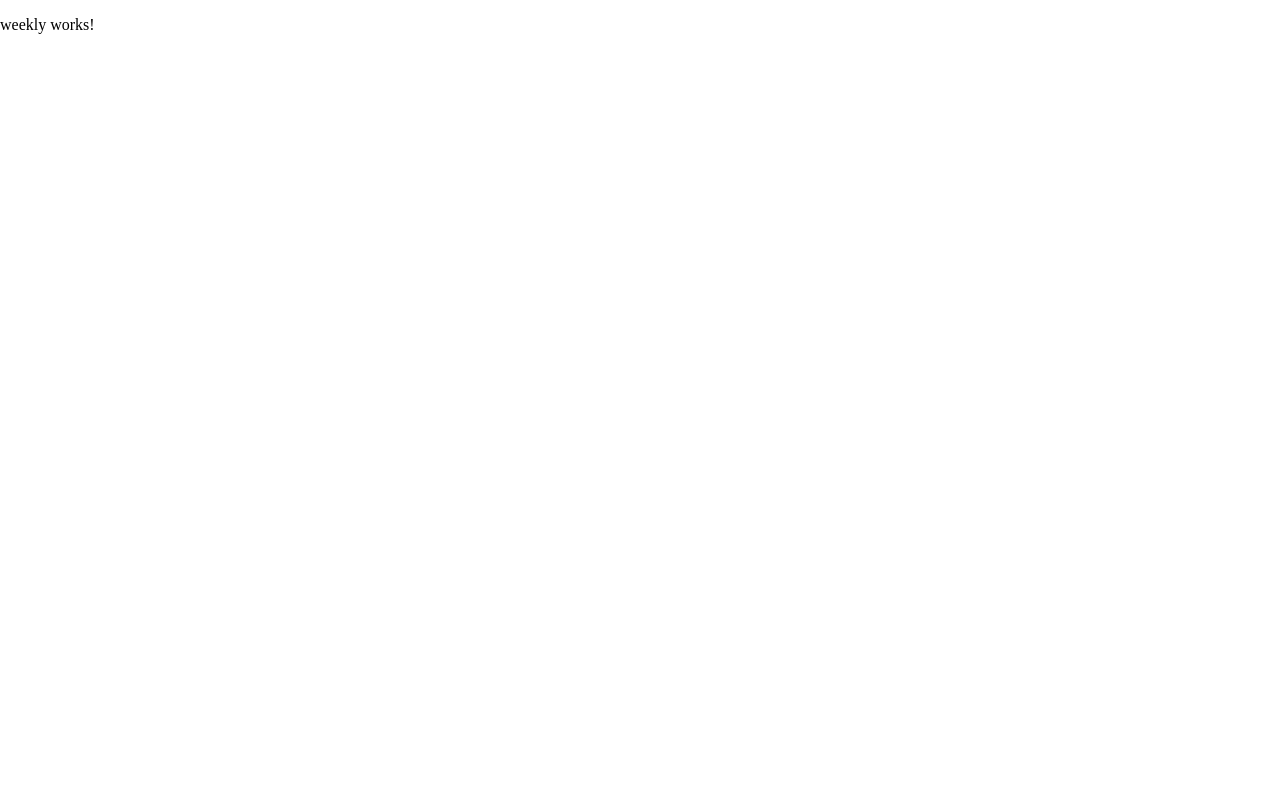
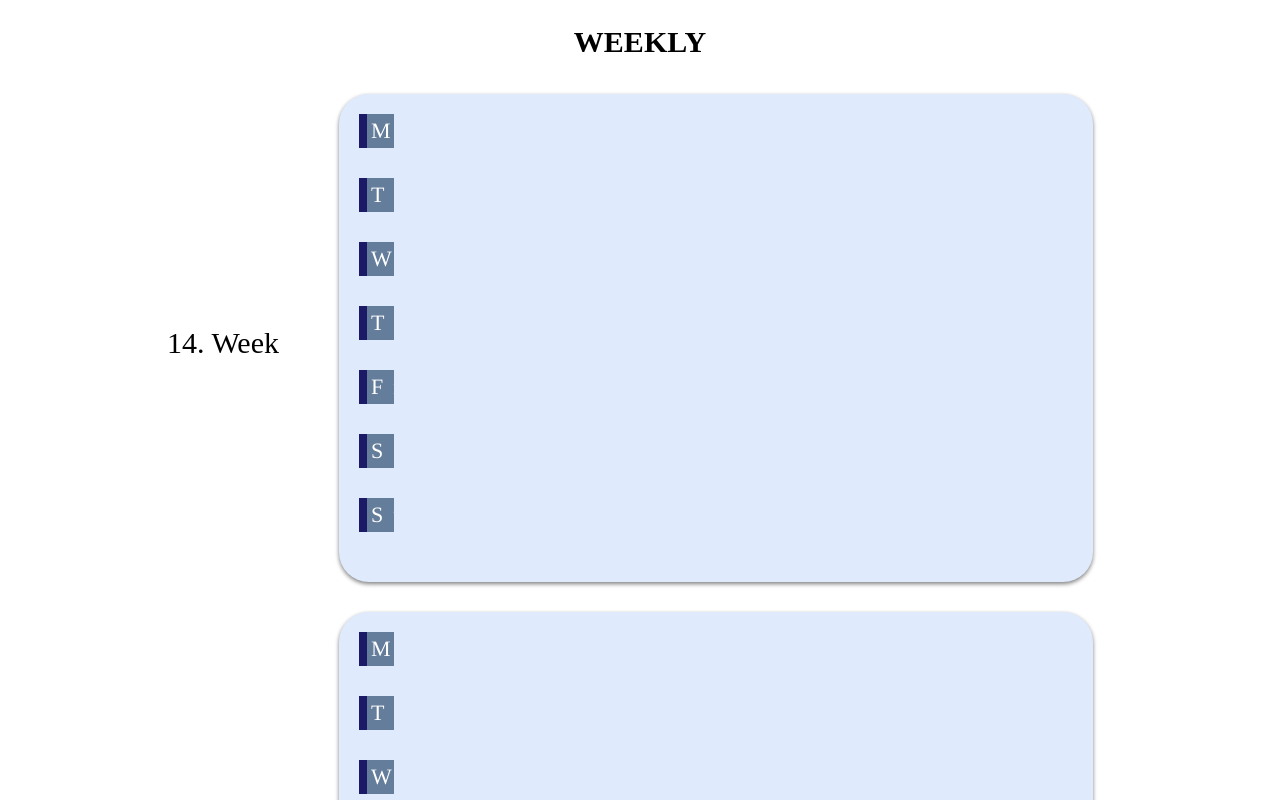
Before and after one commit to fatmakoyuncu/ToDoList, an Angular app: page /weekly in a window 1280 px wide. Shown: the top 800 px of the page. Built offline with nearby package versions, Linux system fonts and the light colour scheme.

Commit message:
initial commit

```diff
--- a/src/app/todo.service.ts
+++ b/src/app/todo.service.ts
@@ -2,6 +2,7 @@ import { Injectable } from '@angular/core';
 
 
 export interface ITodo {
+  date: Date;
   content: string;
   completed: boolean;
 }
@@ -15,26 +16,32 @@ export class TodoService {
 
   todos: ITodo[] = [
     {
+      date: new Date("Wed Apr 07 2021 12:34:57"),
       content: 'Ekmek Al',
       completed: false
     },
     {
+      date: new Date("Mon Apr 05 2021 07:44:57"),
       content: 'Ders Çalış',
       completed: false
     },
     {
+      date: new Date("Fri Apr 02 2021 07:44:57"),
       content: 'Yemek Yap',
       completed: false
     },
     {
+      date: new Date("Tue Mar 22 2021 07:00:00"),
       content: 'Spor Yap',
       completed: false
     },
     {
+      date: new Date("Tue Mar 13 2021 17:44:57"),
       content: 'Kahve İç',
       completed: false
     },
     {
+      date: new Date("Tue Mar 02 2021 07:44:57"),
       content: 'Yürüyüş Yap',
       completed: false
     }
--- a/src/app/todos/todos.component.html
+++ b/src/app/todos/todos.component.html
@@ -25,6 +25,7 @@
                             </svg>
                         </div>
                         <div class="content" (click)="toggleDone(i)">{{tod.content}}</div>
+                        <!-- <div class="date">{{tod.date}}</div> -->
                         <button class="delete" (click)="deleteTodo(i)">
                             <svg xmlns="http://www.w3.org/2000/svg" height="35px" viewBox="-57 0 512 512" width="35px">
                                 <path
--- a/src/app/todos/todos.component.ts
+++ b/src/app/todos/todos.component.ts
@@ -39,6 +39,7 @@ export class TodosComponent implements OnInit {
 
   addTodo () {
     this.todoService.todos.push({
+      date: new Date(),
       content: this.inputTodo,
       completed: false
     });
@@ -50,4 +51,5 @@ export class TodosComponent implements OnInit {
 
 
 
+
 }
--- a/src/app/weekly/weekly.component.html
+++ b/src/app/weekly/weekly.component.html
@@ -1 +1,19 @@
-<p>weekly works!</p>
+<div class="container">
+    <div class="header">
+        <h2>WEEKLY</h2>
+    </div>
+
+    <div class="card">
+        <div class="weeks">
+            <div class="week">
+                <div class="head" *ngFor="let i of index">
+                    <div class="h3">{{result-i}}. Week</div>
+                    <div class="body" >
+                    <div *ngFor="let d of day; let i=index">
+                        <div class="day"><span>{{d}}</span>{{days[i]}}</div>
+                    </div>
+                </div>
+                </div>
+        </div>
+    </div>
+</div>
--- a/src/app/weekly/weekly.component.scss
+++ b/src/app/weekly/weekly.component.scss
@@ -0,0 +1,80 @@
+.container{
+    width: 100%;
+    height: 100%;
+    display: flex;
+    flex-direction: column;
+    align-items: center;
+
+    .header{
+        font-size: 20px;
+    }
+
+    .card{
+        display: flex;
+        width: 100%;
+        height: 80%;
+
+        .weeks{
+            display: flex;
+            justify-content: space-between;
+            width: 100%;
+            height: 100%;
+            padding: 30px;
+            padding-top: 0px;
+
+            .week{
+                display: flex;
+                flex-direction: column;
+                width: 100%;
+                height: 100%;
+
+                .head{
+                    display: flex;
+                    align-items: center;
+                    justify-content: center;
+                    margin-left: 30px;
+
+                    .h3{
+                        display: flex;
+                        margin-right: 50px;
+                        font-size: 30px;
+
+                    }
+
+                    .body{
+                        display: flex;
+                        flex-direction: column;
+                        justify-content: center;
+                        background: rgb(223, 235, 252);
+                        box-shadow: 0 2px 4px rgb(128, 128, 128);
+                        border-radius: 30px;
+                        width: 60%;
+                        padding: 20px;
+                        margin: 10px;
+                        margin-bottom: 20px;
+                        margin-right: 50px;
+                        font-size: 20px;
+
+                        .day{
+                            display: flex;
+                            max-width: 19px;
+                            overflow: hidden;
+                            background-color: #637d9b;
+                            border-left:8px #1b1a66 solid;
+                            padding: 4px;
+                            color: #FFFFFF;
+                            transition: max-width 1s ease;
+                            font:22px times;
+                            letter-spacing: 10px;
+                            margin-bottom: 30px;
+
+                            span{color:#ffffff; display:block;}
+
+                        }:hover {max-width: 220px;
+                        border-radius: 0px 15px 15px 0px;}
+                    }
+                }
+            }
+        }
+    }
+}
--- a/src/app/weekly/weekly.component.ts
+++ b/src/app/weekly/weekly.component.ts
@@ -7,9 +7,28 @@ import { Component, OnInit } from '@angular/core';
 })
 export class WeeklyComponent implements OnInit {
 
+  result: number;
+  index= [0,1,2,3];
+  day = ["M", "T", "W", "T", "F", "S", "S"];
+  days = ["onday", "huesday", "ednesday", "hursday", "riday", "aturday", "unday"]
+
   constructor() { }
 
   ngOnInit(): void {
+
+    this.getWeekNumber();
+
   }
 
+  getWeekNumber(){
+    const today = new Date();
+    const oneJan = new Date(today.getFullYear(),0,1);
+    const numOfDays = Math.floor((today.valueOf()-oneJan.valueOf())/86400000);
+
+    this.result = Math.ceil((today.getDay()+1+numOfDays)/7);
+    console.log(this.result);
+    console.log(today.toDateString());
+  }
+
+
 }
```
